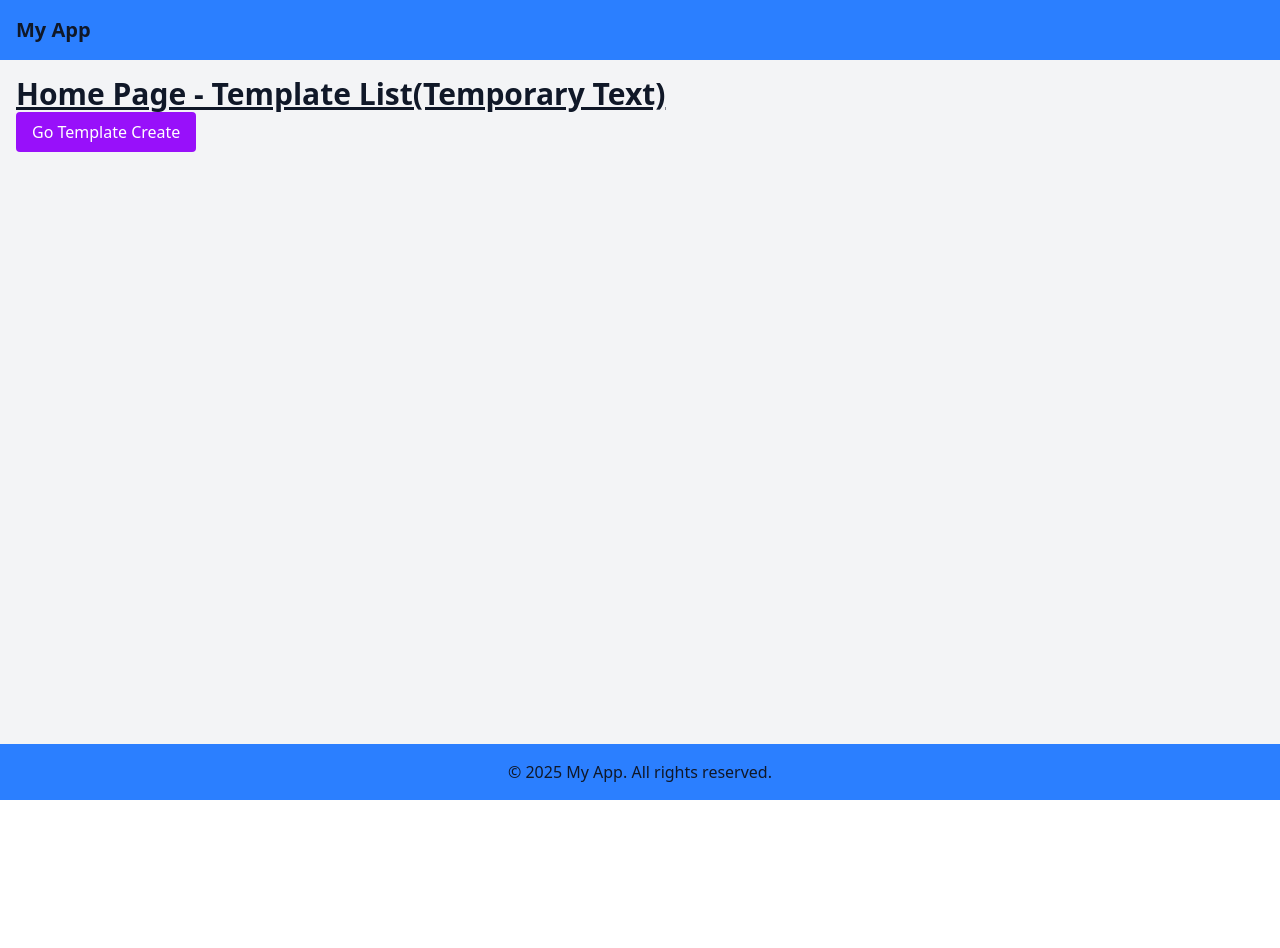
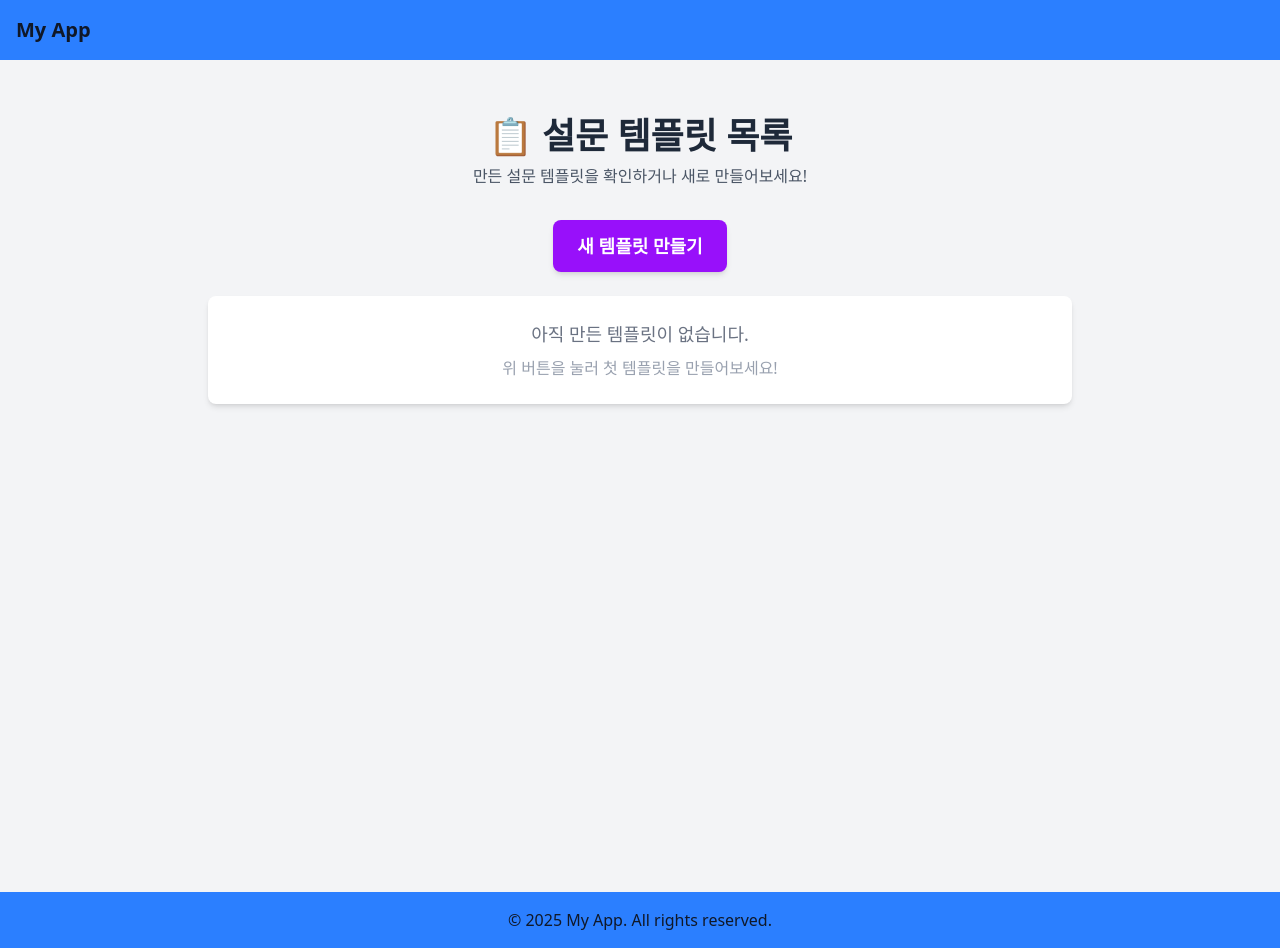
Before and after one commit to Changsik00/survey, a React (Vite) app: page / in a window 1280 px wide. Before the commit the page ends 800 px from the top, so only its background shows below. Built offline with nearby package versions, Linux system fonts and the light colour scheme.

Commit message:
feat: home 에서 템플릿 UI 링크로 연결

```diff
--- a/src/pages/Home.tsx
+++ b/src/pages/Home.tsx
@@ -1,19 +1,93 @@
+import { useEffect, useState } from 'react';
 import { useNavigate } from 'react-router-dom';
 
 import { Button } from '@/components/common/Button';
+import { LocalStorageTemplateRepository } from '@/repositories/LocalStorageTemplateRepository';
+import { TemplateWithId } from '@/repositories/TemplateRepository';
 
 export default function Home() {
   const navigate = useNavigate();
+  const [templates, setTemplates] = useState<TemplateWithId[]>([]);
+  const repository = new LocalStorageTemplateRepository();
+
+  // 템플릿 목록 가져오기
+  useEffect(() => {
+    const fetchedTemplates = repository.findAll();
+    setTemplates(fetchedTemplates);
+    // eslint-disable-next-line react-hooks/exhaustive-deps
+  }, []);
 
   const goToCreateTemplate = () => {
     navigate('/template/create');
   };
+
+  const goToTemplate = (id: string) => {
+    navigate(`/template/${id}`);
+  };
+
+  const handleDeleteTemplate = (id: string) => {
+    if (window.confirm('정말로 이 템플릿을 삭제하시겠습니까?')) {
+      repository.delete(id); // 템플릿 삭제
+      setTemplates((prevTemplates) => prevTemplates.filter((t) => t.id !== id)); // 상태 업데이트
+    }
+  };
+
   return (
-    <>
-      <div className="text-3xl font-bold underline">Home Page - Template List(Temporary Text)</div>
-      <Button onClick={goToCreateTemplate} primary>
-        Go Template Create
-      </Button>
-    </>
+    <div className="min-h-screen bg-gray-100 flex flex-col items-center py-10">
+      {/* 헤더 섹션 */}
+      <div className="text-center mb-8">
+        <h1 className="text-4xl font-bold text-gray-800 mb-2">📋 설문 템플릿 목록</h1>
+        <p className="text-gray-600">만든 설문 템플릿을 확인하거나 새로 만들어보세요!</p>
+      </div>
+
+      {/* 템플릿 생성 버튼 */}
+      <div className="mb-6">
+        <Button
+          onClick={goToCreateTemplate}
+          primary
+          className="px-6 py-3 text-lg font-semibold rounded-lg shadow-md hover:shadow-lg transition-all"
+        >
+          새 템플릿 만들기
+        </Button>
+      </div>
+
+      {/* 템플릿 목록 */}
+      <div className="w-full max-w-4xl px-4">
+        {templates.length === 0 ? (
+          <div className="text-center bg-white p-6 rounded-lg shadow-md">
+            <p className="text-gray-500 text-lg">아직 만든 템플릿이 없습니다.</p>
+            <p className="text-gray-400 mt-2">위 버튼을 눌러 첫 템플릿을 만들어보세요!</p>
+          </div>
+        ) : (
+          <div className="grid grid-cols-1 sm:grid-cols-2 lg:grid-cols-3 gap-6">
+            {templates.map((template) => (
+              <div
+                key={template.id}
+                className="bg-white p-6 rounded-lg shadow-md hover:shadow-lg transition-all border border-gray-200"
+              >
+                <a
+                  href={`/template/${template.id}`}
+                  onClick={(e) => {
+                    e.preventDefault();
+                    goToTemplate(template.id);
+                  }}
+                  className="block text-decoration-none"
+                >
+                  <h2 className="text-xl font-semibold text-gray-800 mb-2">{template.name}</h2>
+                  <p className="text-gray-600 line-clamp-2">{template.description || '설명이 없습니다.'}</p>
+                  <div className="mt-4 text-blue-500 hover:underline">설문 응답하러 가기 →</div>
+                </a>
+                <Button
+                  onClick={() => handleDeleteTemplate(template.id)}
+                  className="mt-4 bg-red-500 text-white hover:bg-red-600 rounded-md"
+                >
+                  삭제
+                </Button>
+              </div>
+            ))}
+          </div>
+        )}
+      </div>
+    </div>
   );
 }
```
